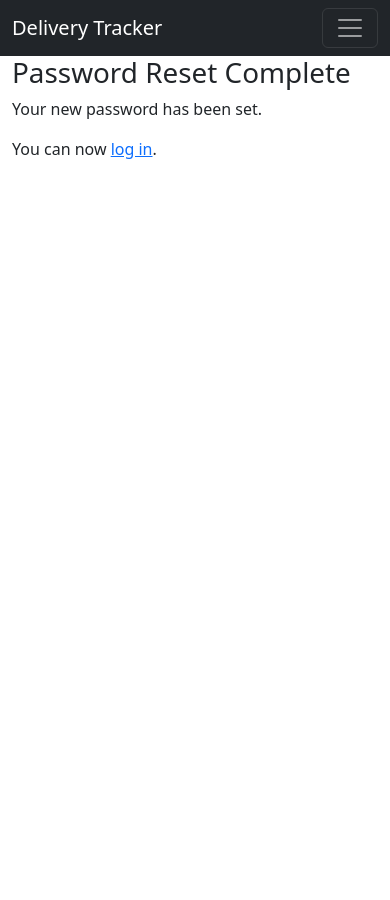
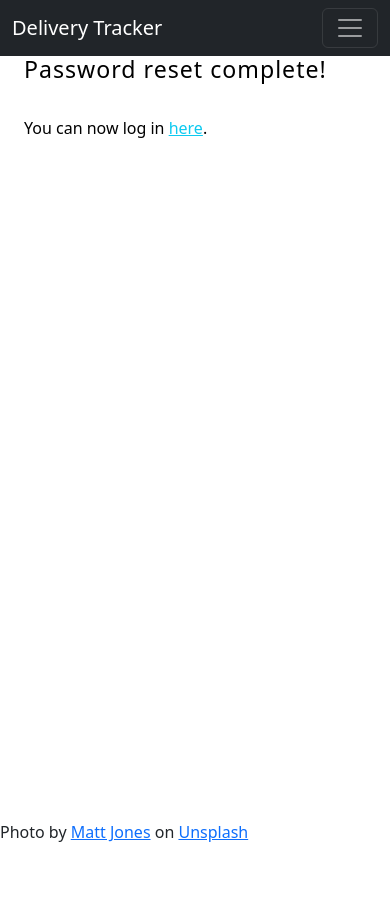
Before and after one commit to waringk/DeliveryTracker, a Django app: page /reset_password_complete/ in a window 390 px wide. Before the commit the page ends 159 px from the top, so only its background shows below. Run offline with Django 4.2, Linux system fonts and the light colour scheme; parts of the project's set-up code (start-up, migrations or seed data) failed here and were passed over; some libraries are stand-ins or nearby versions.

Commit message:
Updated reset password complete page.

```diff
--- a/apps/tracker/templates/registration/reset_password_complete.html
+++ b/apps/tracker/templates/registration/reset_password_complete.html
@@ -2,8 +2,31 @@
 {% block title %}Password Reset Complete{% endblock title %}
 
 {% block content %}
-<h1>Password Reset Complete</h1>
-<p>Your new password has been set.</p>
-<p>You can now <a href="{% url 'login' %}">log in</a>.
-</p>
+<section class="vh-100">
+    <div class="container-fluid">
+        <div class="row">
+            <div class="col-sm-6 text-black">
+
+                <h3 class="fw-normal mb-3 pb-3"
+                    style="letter-spacing: 1px;">Password reset
+                    complete!</h3>
+                <p>You can now log in <a href="{% url 'login' %}"
+                                         class="link-info">here</a>.
+                </p>
+            </div>
+            <div class="col-sm-6 px-0 d-none d-sm-block">
+                <img
+                    src="https://images.unsplash.com/photo-1444676632488-26a136c45b9b?ixlib=rb-4.0.3&ixid=MnwxMjA3fDB8MHxwaG90by1wYWdlfHx8fGVufDB8fHx8&auto=format&fit=crop&w=1937&q=80"
+                    alt="Login image" class="w-100 vh-100"
+                    style="object-fit: cover; object-position: center;">
+            </div>
+        </div>
+    </div>
+</section>
+<div class="position-absolute bottom-0 start-0">
+    Photo by <a
+    href="https://unsplash.com/@mattrobinjones?utm_source=unsplash&utm_medium=referral&utm_content=creditCopyText">Matt
+    Jones</a> on <a
+    href="https://unsplash.com/?utm_source=unsplash&utm_medium=referral&utm_content=creditCopyText">Unsplash</a>
+</div>
 {% endblock content %}
```
